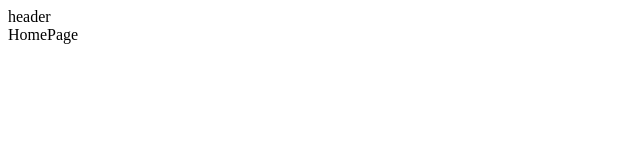
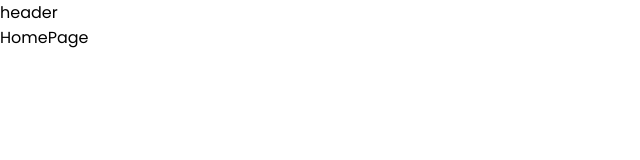
Before and after one commit to ivaylotsachev/su-react-project, a React (Create React App) app: page / in a window 1280 px wide. Shown: the top 160 px of the page, without its empty margins (0-640 px from the left). Built offline with nearby package versions, Linux system fonts and the light colour scheme.

Commit message:
integrate sass

```diff
--- a/package.json
+++ b/package.json
@@ -13,6 +13,7 @@
     "react-icons": "^4.4.0",
     "react-router-dom": "^6.3.0",
     "react-scripts": "5.0.1",
+    "sass": "^1.53.0",
     "web-vitals": "^2.1.4"
   },
   "scripts": {
--- a/src/components/header/Header.scss
+++ b/src/components/header/Header.scss
@@ -0,0 +1,3 @@
+.main-header {
+    border: 1px solid;
+}
--- a/src/index.js
+++ b/src/index.js
@@ -4,6 +4,9 @@
 
 // components
 import App from "./App";
+
+// global styles
+import "./styles/styles.scss";
 
 const root = ReactDOM.createRoot(document.getElementById("root"));
 
--- a/src/router/index.js
+++ /dev/null
@@ -1,4 +0,0 @@
-import createRouter from "react-router-dom";
-import routes from "routes";
-
-export default createRouter();
--- a/src/styles/reset.scss
+++ b/src/styles/reset.scss
@@ -0,0 +1,14 @@
+*,
+*::after,
+*::before {
+    margin: 0;
+    padding: 0;
+    box-sizing: border-box;
+}
+
+a {
+    text-decoration: none;
+}
+li {
+    list-style: none;
+}
--- a/src/styles/styles.scss
+++ b/src/styles/styles.scss
@@ -1,2 +1,3 @@
 @import "./reset.scss";
 @import "./typo.scss";
+@import "./grid.scss";
```
Also changed, not shown: src/router/routes.js (deleted), 1 other file (tests, documents, lock files or other folders).
